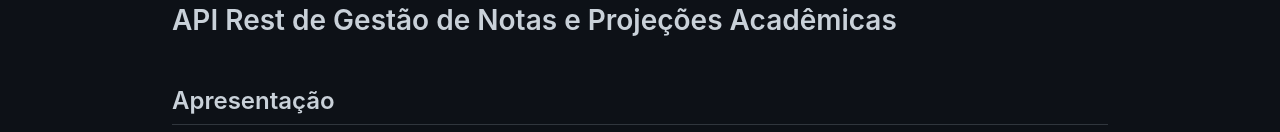
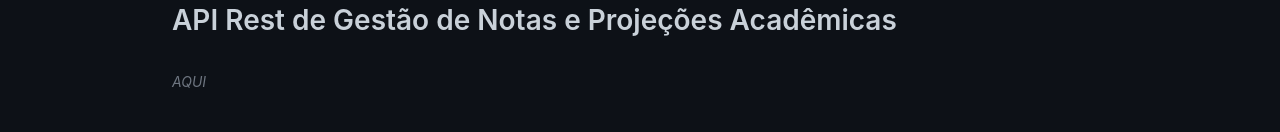
Before and after one commit to GustavoDaMassa/PortifolioSite, a React (Vite) app: page /medias in a window 1280 px wide. Shown: the part 820-952 px from the top of the page. Built offline with nearby package versions, Linux system fonts and the light colour scheme.

Commit message:
add placeholder for future content

```diff
--- a/src/pages/FinanceAPI/FinanceAPI.jsx
+++ b/src/pages/FinanceAPI/FinanceAPI.jsx
@@ -37,6 +37,8 @@ export const FinanceAPI = () => {
         />
 
         <h1>API GraphQL de Integração Bancária, Análise e Classificação de Transações</h1>
+
+        <p style={{ fontStyle: 'italic', color: 'var(--color-text-tertiary)' }}>AQUI</p>
 
         <div id="apresentacao">
           <h2>Apresentação</h2>
--- a/src/pages/MediasAPI/MediasAPI.jsx
+++ b/src/pages/MediasAPI/MediasAPI.jsx
@@ -37,6 +37,8 @@ export const MediasAPI = () => {
         />
 
         <h1>API Rest de Gestão de Notas e Projeções Acadêmicas</h1>
+
+        <p style={{ fontStyle: 'italic', color: 'var(--color-text-tertiary)' }}>AQUI</p>
 
         <div id="apresentacao">
           <h2>Apresentação</h2>
```
